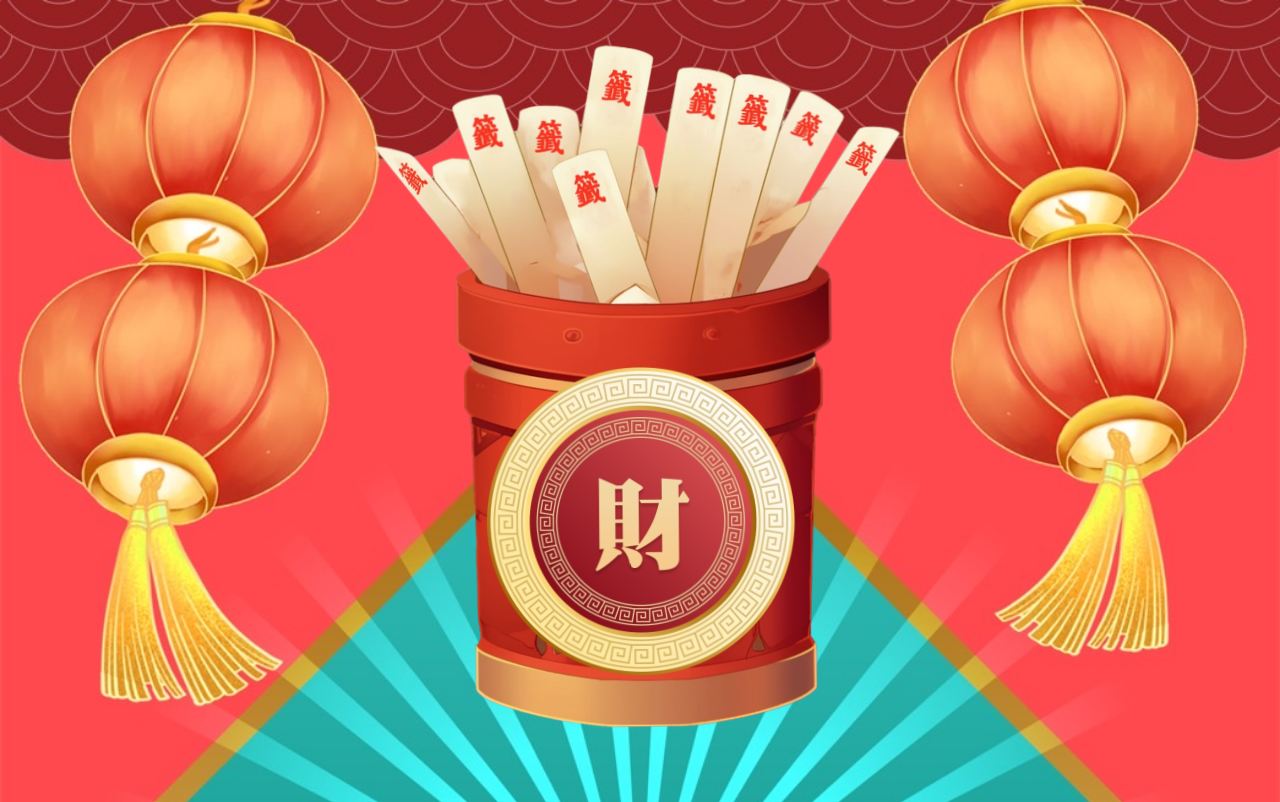
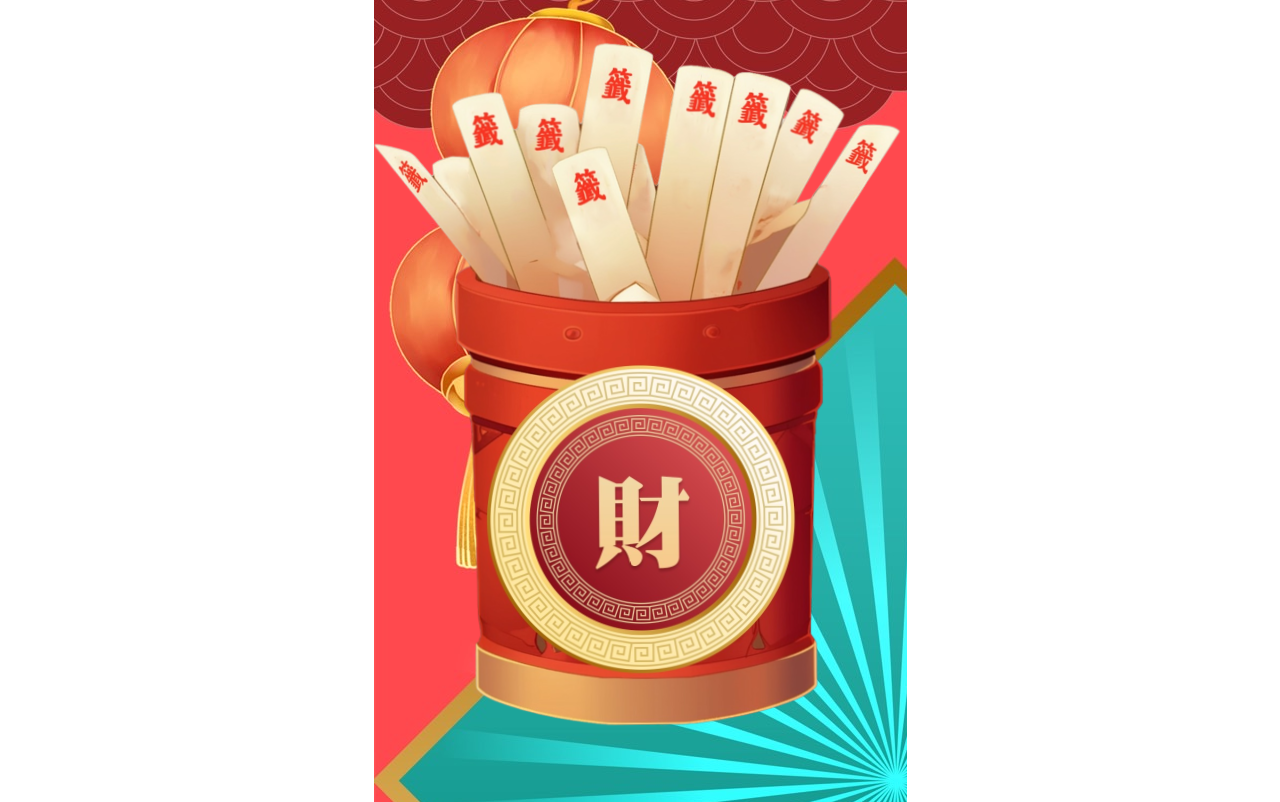
Before and after one commit to suboge/lotteryliff.github.io, a plain HTML site: page lottery/index.html in a window 1280 px wide. Drawn offline with Linux system fonts and the light colour scheme.

Commit message:
Update index.html

```diff
--- a/lottery/index.html
+++ b/lottery/index.html
@@ -4,9 +4,11 @@
     <meta charset="UTF-8">
     <meta name="viewport" content="width=device-width, initial-scale=1.0">
     <title>抽獎活動</title>
+
+    <div style="background-image: url('https://github.com/suboge/lotteryliff.github.io/blob/main/lottery/S__69624002.jpg?raw=true');">
     <style>
         body {
-            background-image: url('https://github.com/suboge/lotteryliff.github.io/blob/main/lottery/S__69624002.jpg?raw=true');
+            <div style="background-image: url('https://github.com/suboge/lotteryliff.github.io/blob/main/lottery/S__69624002.jpg?raw=true');">
             background-size: cover;
             background-repeat: no-repeat;
             margin: 0;
```
